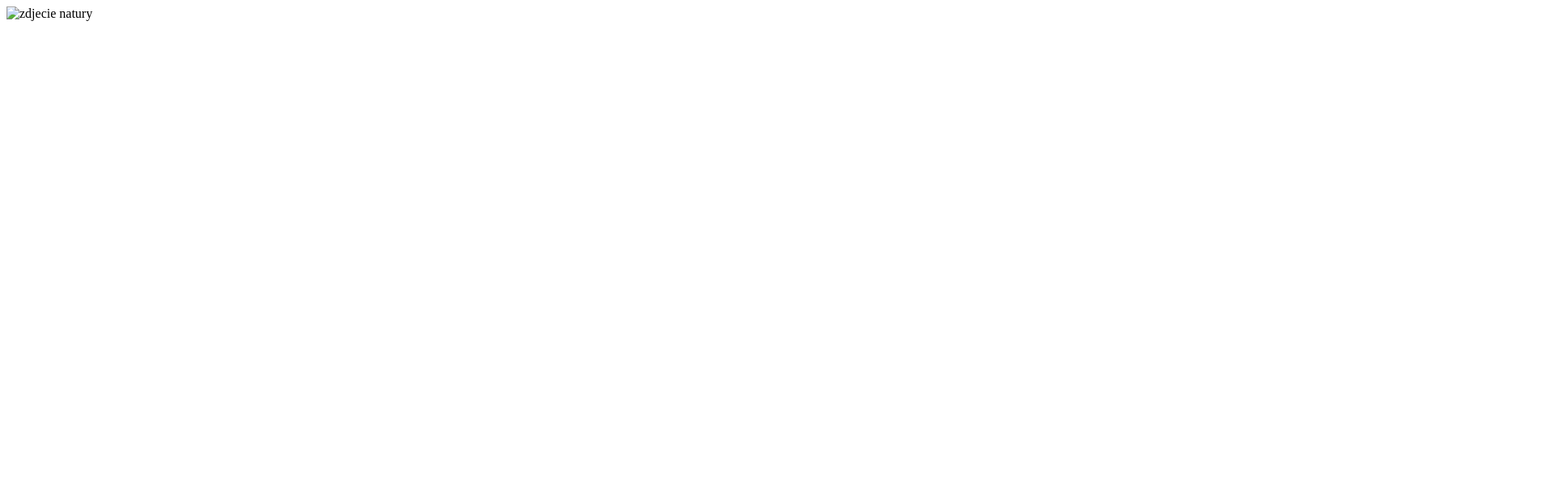
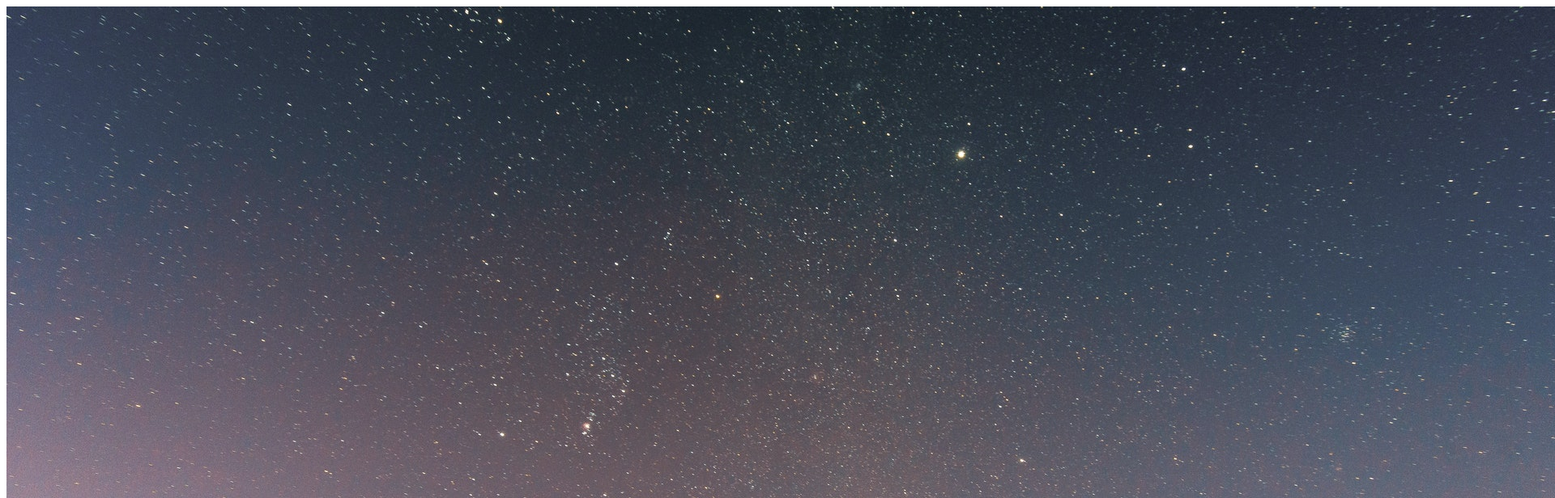
Before and after one commit to PiotrNazaruk/zadanie4, a plain HTML site: page index.html in a window 1280 px wide. Shown: the top 616 px of the page at 81% size, 1920 px wide, since content can reach past the window. Drawn offline with Linux system fonts and the light colour scheme; the site is published under a folder, as on GitHub Pages, so addresses that start at the root find nothing.

Commit message:
adding proper photo path

```diff
--- a/index.html
+++ b/index.html
@@ -8,7 +8,7 @@
   </head>
   <body>
     <div id="root">
-      <img src="/photo.jpg" alt="zdjecie natury">
+      <img src="photo.jpg" alt="zdjecie natury">
     </div>
   </body>
 </html>
```
